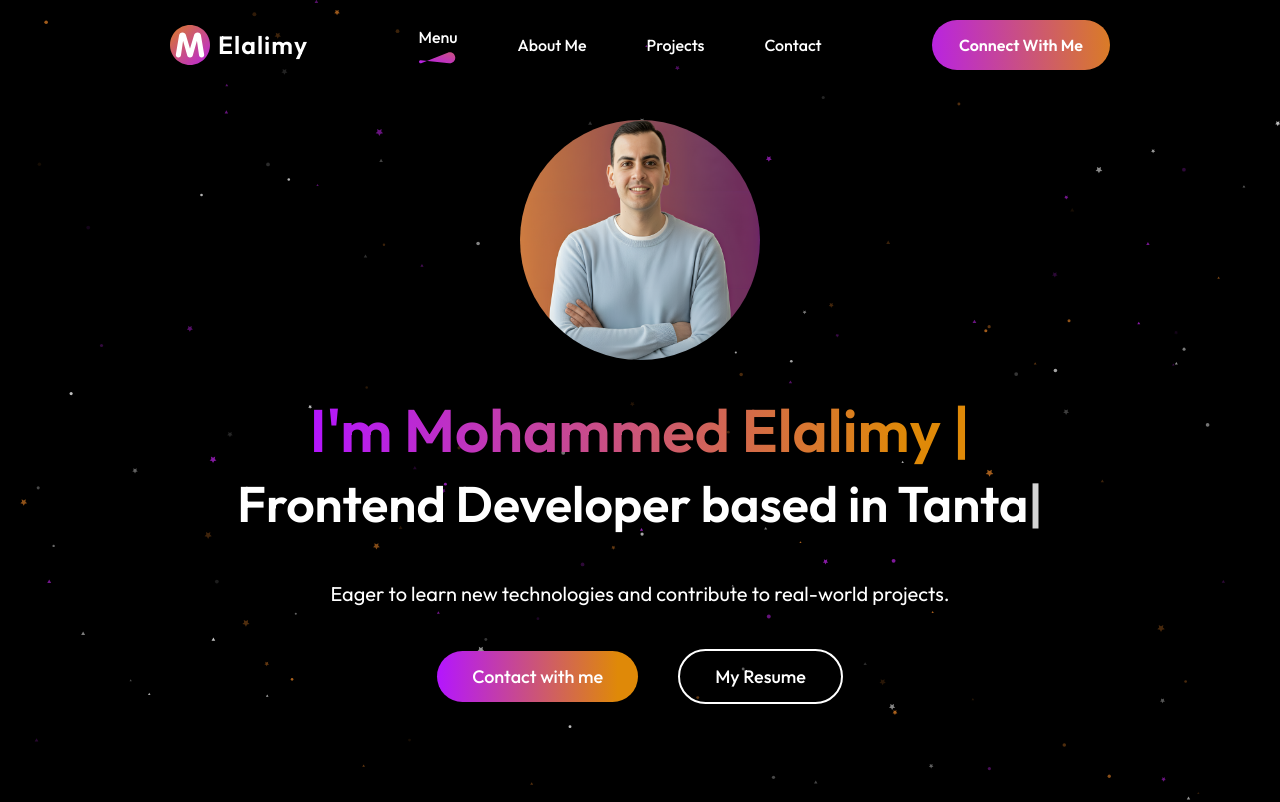
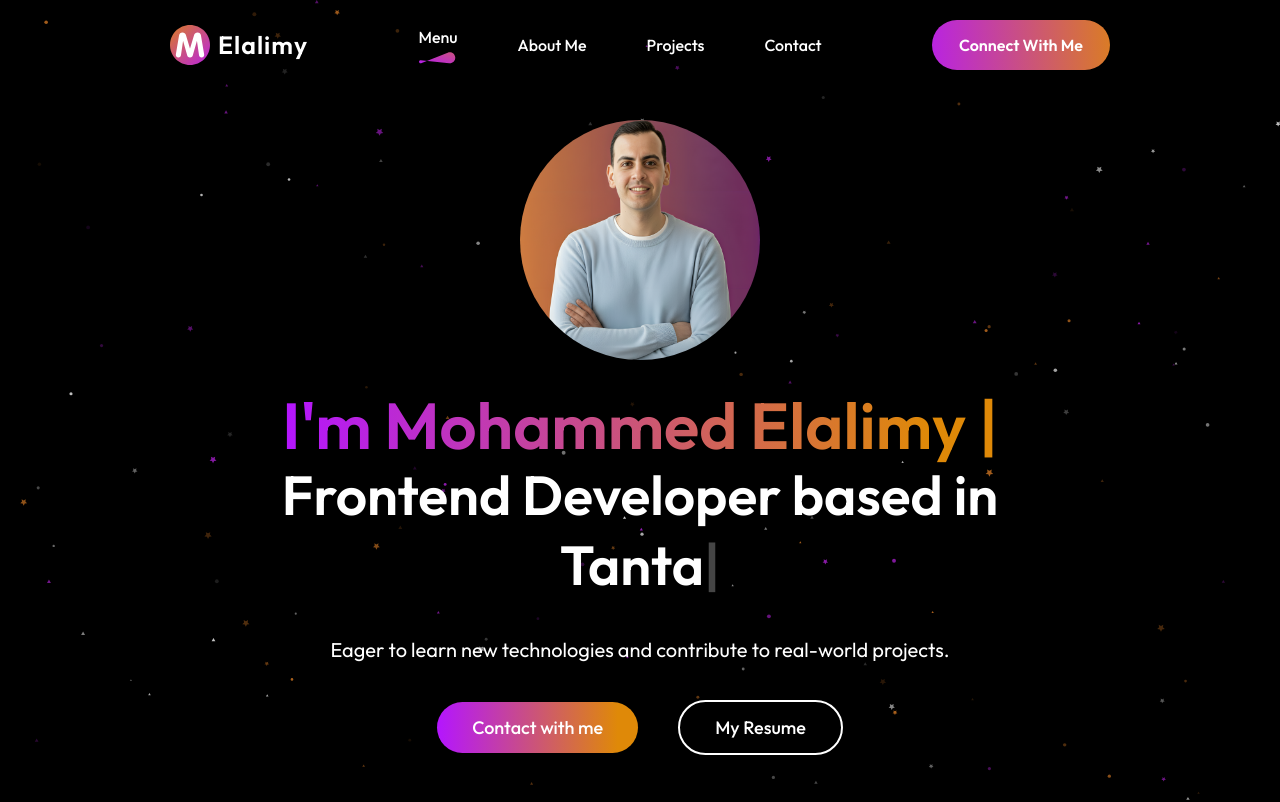
Before and after one commit to mohammedmelalimy/MoDev-portfolio, a React (Vite) app: page / in a window 1280 px wide. Shown: the top 802 px of the page. Built offline with nearby package versions, Linux system fonts and the light colour scheme.

Commit message:
Update Hero.css

```diff
--- a/src/Components/Hero/Hero.css
+++ b/src/Components/Hero/Hero.css
@@ -10,13 +10,13 @@
     display: flex;
     align-items: center;
     flex-direction: column;
-    gap: 35px;
+    gap: 30px;
     padding: 0 20px;
 }
 
 .hero h1 {
     text-align: center;
-    font-size: 60px;
+    font-size: 65px;
     width: 65%;
     font-weight: 600;
     line-height: 70px;
@@ -30,10 +30,10 @@
 }
 
 .hero h1 .typed {
-    font-size: 50px;
+    font-size: 55px;
     color: #fff;
     display: inline-block;
-    min-width: 300px; /* يمنع تحريك العناصر أثناء الكتابة */
+    min-width: 300px;
 }
 
 .hero p {
```
